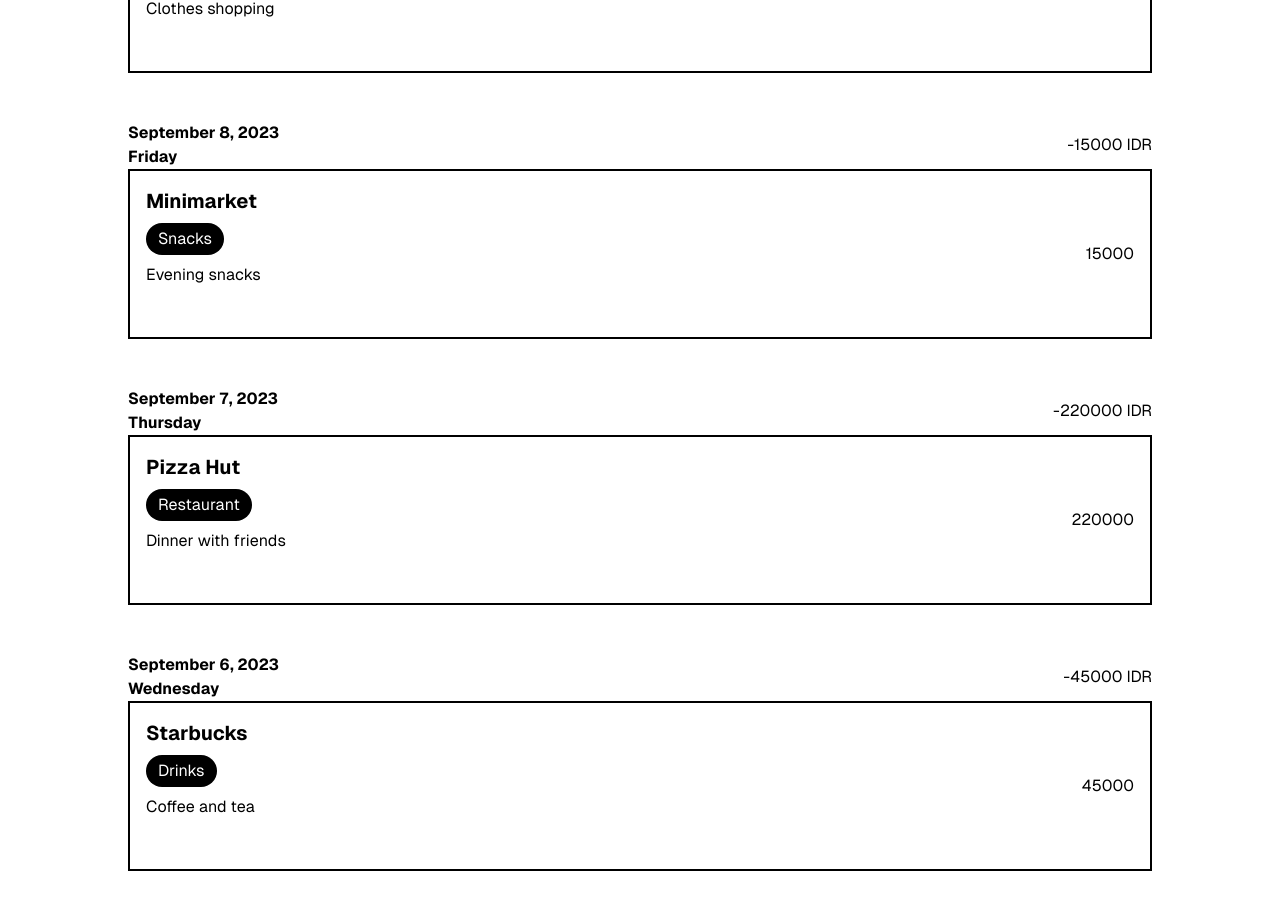
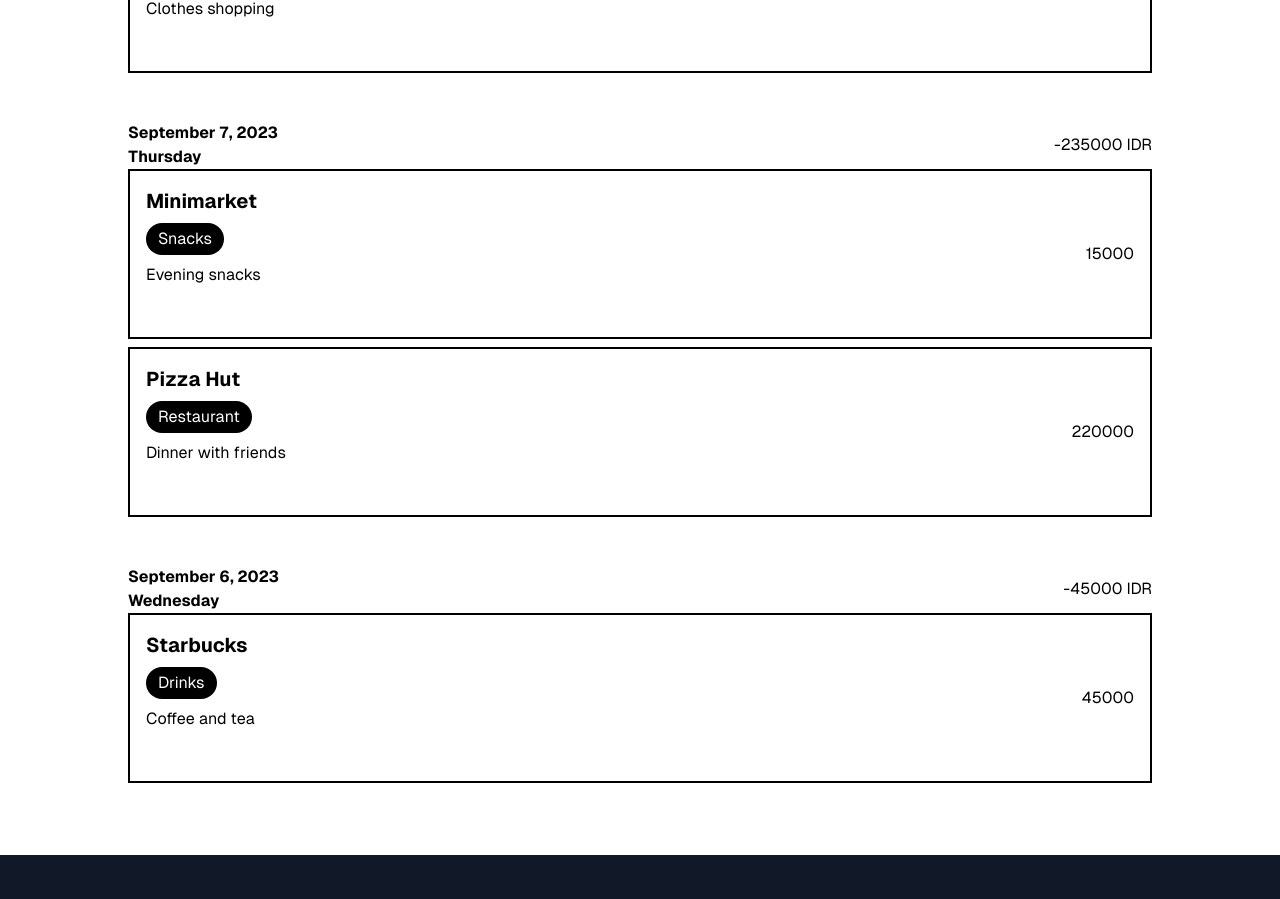
Before and after one commit to Wafi-Afdi/FE-Exprense-Tracker-PAW, a Next.js app: page / in a window 1280 px wide. Shown: the part 2217-3116 px from the top of the page. Built offline with nearby package versions, Linux system fonts and the light colour scheme.

Commit message:
fix: updated MockData and object property names to match schema

```diff
--- a/src/components/main-block/MainContainer.js
+++ b/src/components/main-block/MainContainer.js
@@ -16,21 +16,20 @@
 
 function MainContainer() {
   const [searchQuery, SetSearchQuery] = useState("");
-  const [dataPengeluaran, SetDataPengeluaran] = useState([...pengeluaran]);
+  const [dataPengeluaran, SetDataPengeluaran] = useState(pengeluaran);
   const modalContext = useModal();
 
   // filter
   const [filter, SetFilter] = useState({
     date: "",
-    kategori: "",
-    jenisPengeluaran: "",
+    category: "",
   });
   const UbahFilterValue = (value, key) =>
     SetFilter((filter) => ({ ...filter, [key]: value }));
 
   // Kalkulasi total semua pengeluaran
   const totalPengeluaran = useMemo(
-    () => dataPengeluaran.reduce((sum, item) => sum + item.nominal, 0),
+    () => dataPengeluaran.reduce((sum, item) => sum + item.amount, 0),
     [dataPengeluaran]
   );
 
@@ -41,7 +40,7 @@
         searchQuery
           .split(/\s+/)
           .every((searchWord) =>
-            data.nama.toLowerCase().includes(searchWord.toLowerCase())
+            data.name.toLowerCase().includes(searchWord.toLowerCase())
           )
       ),
     [dataPengeluaran, searchQuery]
@@ -51,15 +50,15 @@
   const groupedData = useMemo(
     () =>
       filteredData
-        .sort((a, b) => new Date(b.tanggal) - new Date(a.tanggal))
+        .sort((a, b) => new Date(b.date) - new Date(a.date))
         .reduce((groups, current) => {
-          const date = moment.tz(current.tanggal, "Asia/Jakarta");
+          const date = moment.tz(current.date, "Asia/Jakarta");
           const formattedDate = date.format("MMMM D, YYYY");
           if (!groups[formattedDate]) {
             groups[formattedDate] = { items: [], total: 0 };
           }
           groups[formattedDate].items.push(current);
-          groups[formattedDate].total += current.nominal;
+          groups[formattedDate].total += current.amount;
           return groups;
         }, {}),
     [filteredData]
@@ -114,7 +113,7 @@
             name="kategori"
             options={["income", "expense"]}
             callback={(data) => UbahFilterValue(data, "kategori")}
-            value={filter.kategori}
+            value={filter.category}
           />
           <DatePicker
             className="bg-white p-2 border-2 border-black text-sm rounded-lg relative"
@@ -123,8 +122,8 @@
             placeholderText="pilih bulan"
             showMonthYearPicker
             dateFormat="MMMM yyyy"
-            selected={filter.tanggal}
-            onChange={(date) => UbahFilterValue(date, "tanggal")}
+            selected={filter.date}
+            onChange={(date) => UbahFilterValue(date, "date")}
           />
         </div>
       </div>
@@ -154,7 +153,7 @@
 
               // Get the day of the week in WIB timezone from the first item in the group
               const dayOfWeek = moment
-                .tz(items[0].tanggal, "Asia/Jakarta")
+                .tz(items[0].date, "Asia/Jakarta")
                 .format("dddd");
               //totalPengeluaran =
 
@@ -172,14 +171,14 @@
                   {/* Show card */}
                   {items.map((data, idx) => {
                     return (
-                      <div className="mb-2 w-full" key={data.nama}>
+                      <div className="mb-2 w-full" key={data.name}>
                         <CardPengeluaran
                           key={idx}
                           showModal={modalContext.showModal}
-                          deskripsi={data.deskripsi}
-                          nominal={data.nominal}
-                          judul={data.nama}
-                          kategori={data.kategori}
+                          deskripsi={data.description}
+                          nominal={data.amount}
+                          judul={data.name}
+                          kategori={data.category}
                         />
                       </div>
                     );
--- a/src/utils/MockData/pengeluaran.json
+++ b/src/utils/MockData/pengeluaran.json
@@ -1,72 +1,72 @@
 [
   {
-      "tanggal": "2023-09-15T10:45:00",
-      "nominal": 150000,
-      "kategori": "Food & Beverages",
-      "nama": "Warung Sederhana",
-      "deskripsi": "Lunch with colleagues"
+    "name": "Warung Sederhana",
+    "description": "Lunch with colleagues",
+    "category": "Food & Beverages",
+    "amount": 150000,
+    "date": "2023-09-15T10:45:00"
   },
   {
-      "tanggal": "2024-09-21T15:30:00",
-      "nominal": 80000,
-      "kategori": "Transportation",
-      "nama": "Gojek",
-      "deskripsi": "Ride to office"
+    "name": "Gojek",
+    "description": "Ride to office",
+    "category": "Transportation",
+    "amount": 80000,
+    "date": "2024-09-21T15:30:00"
   },
   {
-      "tanggal": "2023-09-13T12:00:00",
-      "nominal": 250000,
-      "kategori": "Groceries",
-      "nama": "Supermarket Giant",
-      "deskripsi": "Weekly groceries shopping"
+    "name": "Supermarket Giant",
+    "description": "Weekly groceries shopping",
+    "category": "Groceries",
+    "amount": 250000,
+    "date": "2023-09-13T12:00:00"
   },
   {
-      "tanggal": "2023-09-12T09:00:00",
-      "nominal": 120000,
-      "kategori": "Bills",
-      "nama": "Electricity",
-      "deskripsi": "Monthly electricity bill"
+    "name": "Electricity",
+    "description": "Monthly electricity bill",
+    "category": "Bills",
+    "amount": 120000,
+    "date": "2023-09-12T09:00:00"
   },
   {
-      "tanggal": "2023-09-11T18:20:00",
-      "nominal": 100000,
-      "kategori": "Entertainment",
-      "nama": "Cinema XXI",
-      "deskripsi": "Movie night"
+    "name": "Cinema XXI",
+    "description": "Movie night",
+    "category": "Entertainment",
+    "amount": 100000,
+    "date": "2023-09-11T18:20:00"
   },
   {
-      "tanggal": "2023-09-10T14:00:00",
-      "nominal": 50000,
-      "kategori": "Transportation",
-      "nama": "Grab",
-      "deskripsi": "Ride to mall"
+    "name": "Grab",
+    "description": "Ride to mall",
+    "category": "Transportation",
+    "amount": 50000,
+    "date": "2023-09-10T14:00:00"
   },
   {
-      "tanggal": "2023-09-09T08:45:00",
-      "nominal": 300000,
-      "kategori": "Shopping",
-      "nama": "Zara",
-      "deskripsi": "Clothes shopping"
+    "name": "Zara",
+    "description": "Clothes shopping",
+    "category": "Shopping",
+    "amount": 300000,
+    "date": "2023-09-09T08:45:00"
   },
   {
-      "tanggal": "2023-09-08T17:00:00",
-      "nominal": 15000,
-      "kategori": "Snacks",
-      "nama": "Minimarket",
-      "deskripsi": "Evening snacks"
+    "name": "Minimarket",
+    "description": "Evening snacks",
+    "category": "Snacks",
+    "amount": 15000,
+    "date": "2023-09-07T17:00:00"
   },
   {
-      "tanggal": "2023-09-07T11:30:00",
-      "nominal": 220000,
-      "kategori": "Restaurant",
-      "nama": "Pizza Hut",
-      "deskripsi": "Dinner with friends"
+    "name": "Pizza Hut",
+    "description": "Dinner with friends",
+    "category": "Restaurant",
+    "amount": 220000,
+    "date": "2023-09-07T11:30:00"
   },
   {
-      "tanggal": "2023-09-06T19:00:00",
-      "nominal": 45000,
-      "kategori": "Drinks",
-      "nama": "Starbucks",
-      "deskripsi": "Coffee and tea"
+    "name": "Starbucks",
+    "description": "Coffee and tea",
+    "category": "Drinks",
+    "amount": 45000,
+    "date": "2023-09-06T19:00:00"
   }
 ]
```
Lines whose indentation alone changed are shown as unchanged.
